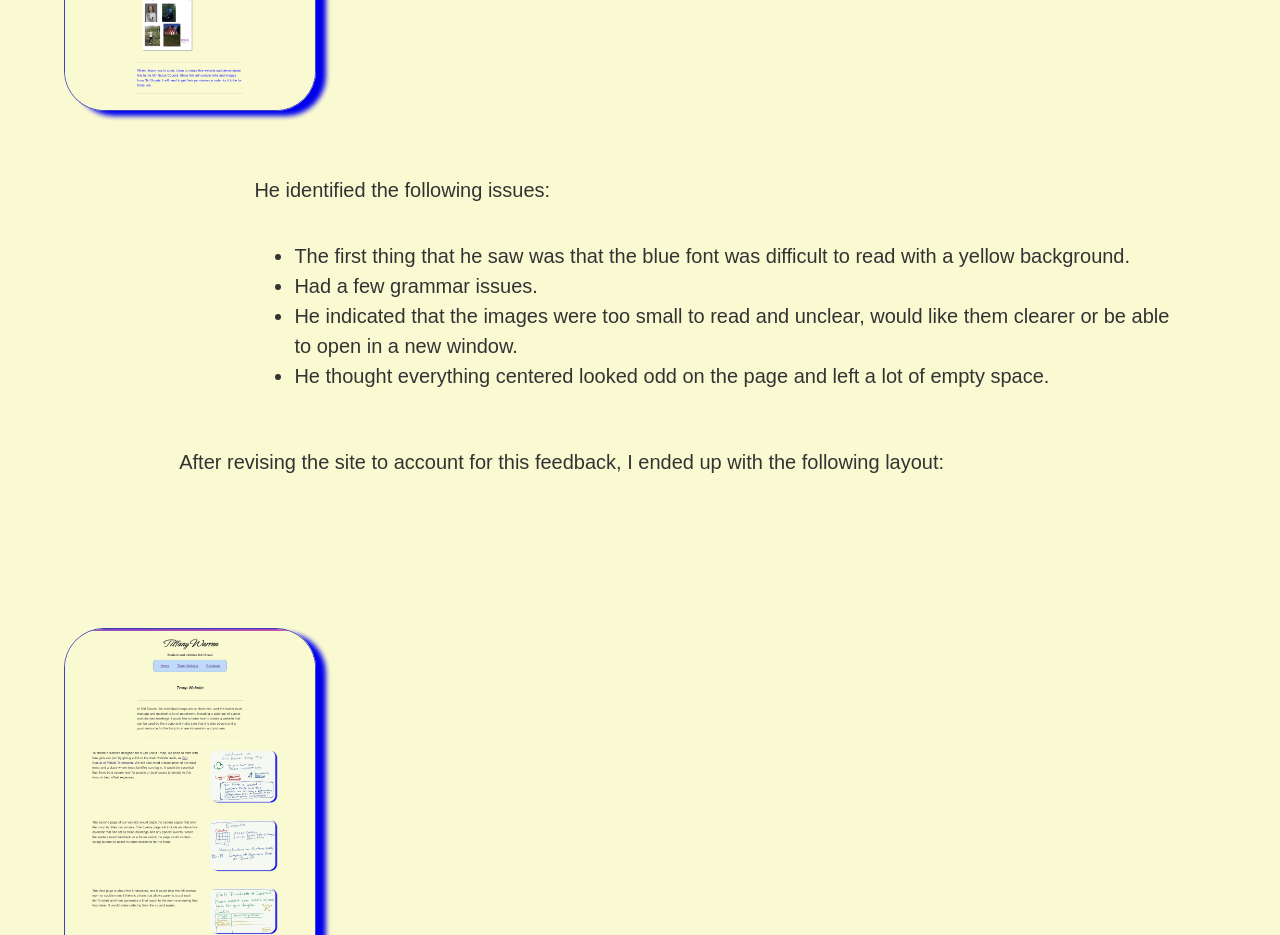
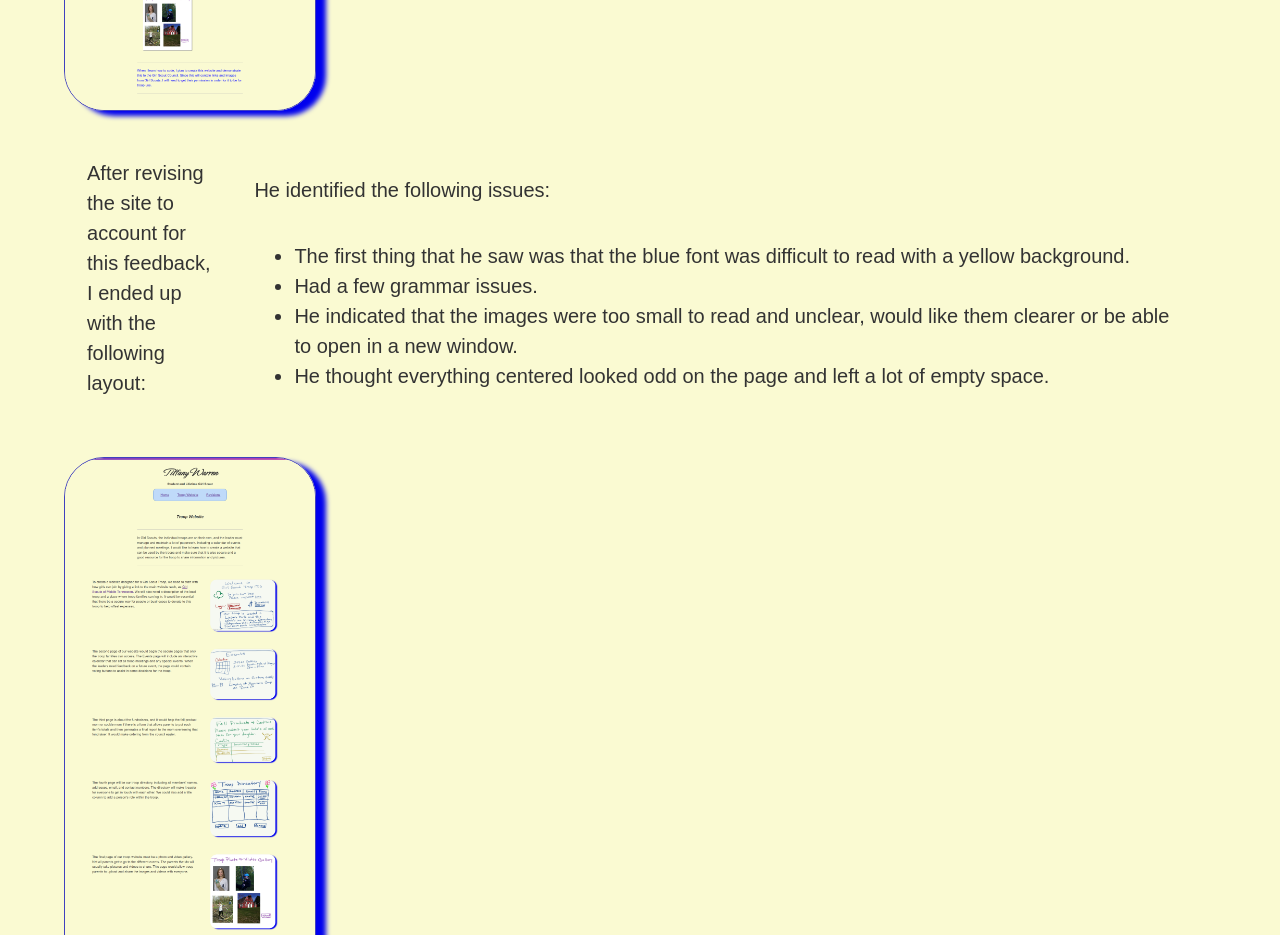
Before and after one commit to twarre30/aboutMe, a plain HTML site: page revisions.html in a window 1280 px wide. Shown: the part 880-1815 px from the top of the page. Drawn offline with Linux system fonts and the light colour scheme; a web font is replaced by a local one.

Commit message:
minor change

```diff
--- a/revisions.html
+++ b/revisions.html
@@ -53,7 +53,7 @@
         </aside>
 
 
-        <p style="max-width: fit-content; padding: 10%;">After revising the site to account for this feedback, I ended up with the following layout:</p>
+        <p style="max-width: fit-content; padding: 2%;">After revising the site to account for this feedback, I ended up with the following layout:</p>
 
 
 
```
